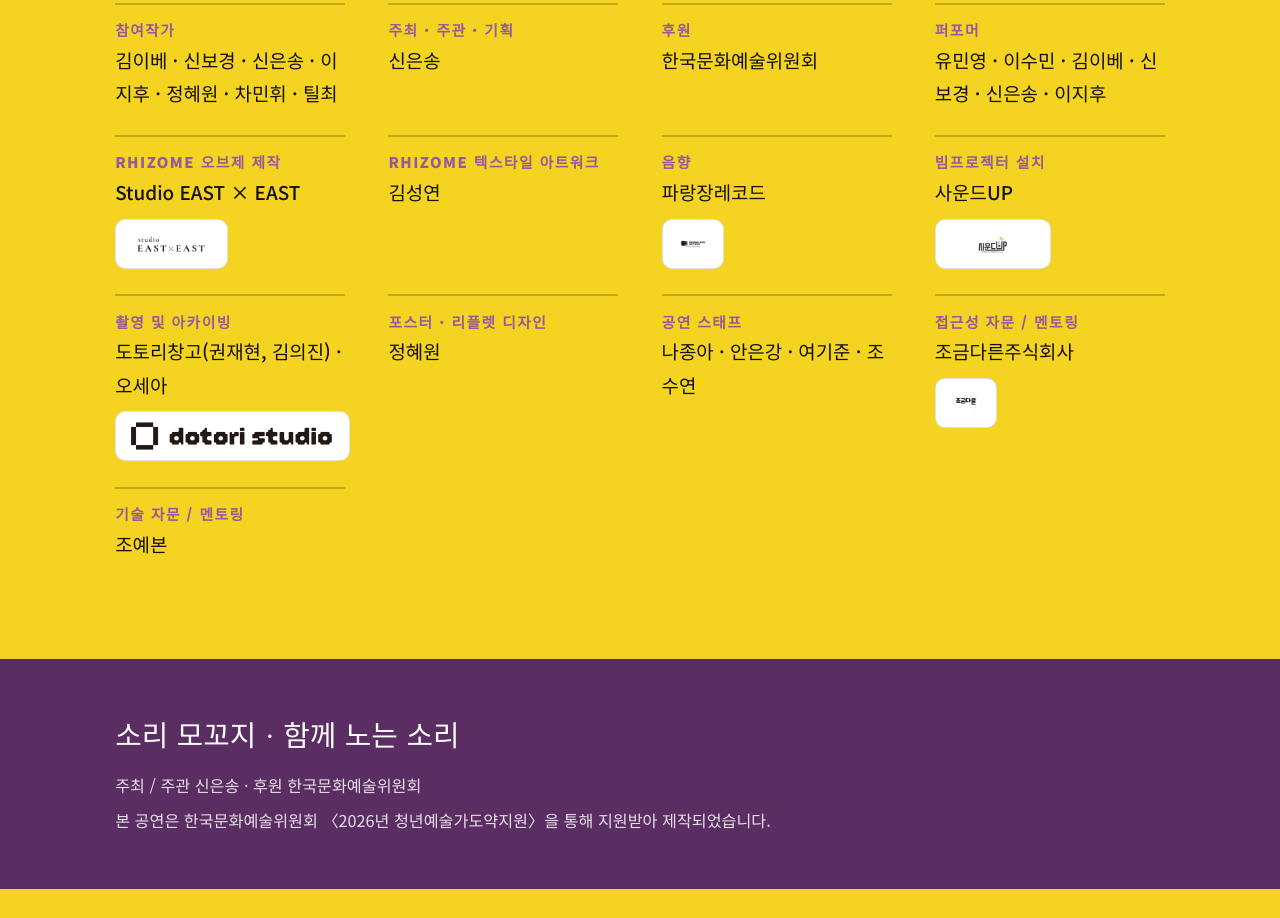
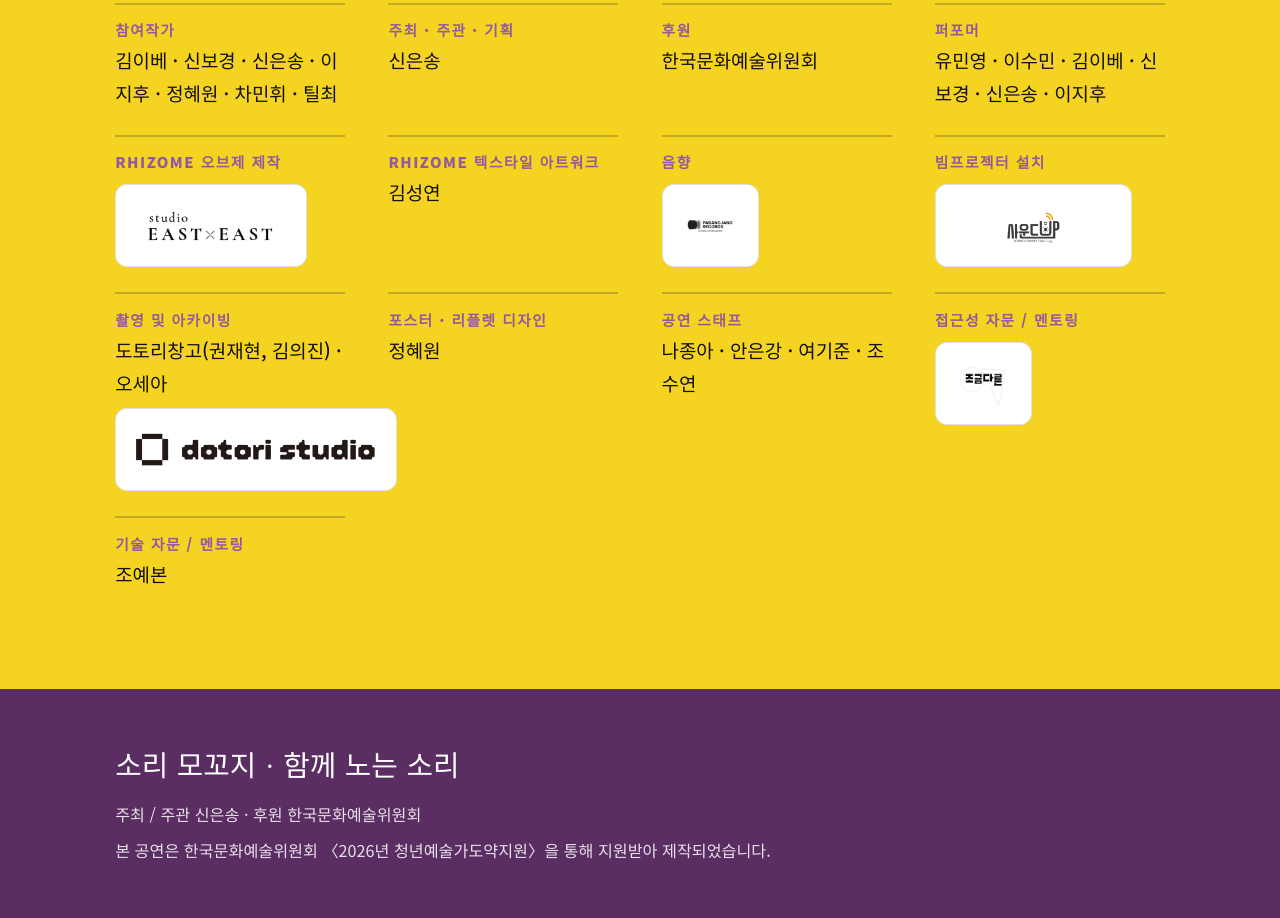
Before and after one commit to yang2zizon-collab/sorrimokoji, a plain HTML site: page index.html in a window 1280 px wide. Shown: the part 8315-9233 px from the top of the page. Before the commit the page ends 9204 px from the top, so only its background shows below. Drawn offline with Linux system fonts and the light colour scheme.

Commit message:
크레딧: 로고 크게(56px) + 로고 있는 업체는 업체명 제거(로고만)
- EAST×EAST·파랑장·사운드UP·조금다른: 이름 빼고 로고만 (alt에 사명 유지)
- 촬영(도토리창고·오세아 등)은 개인 크레딧 있어 이름 유지

Co-Authored-By: Claude Opus 4.8 <noreply@anthropic.com>

```diff
--- a/index.html
+++ b/index.html
@@ -171,8 +171,9 @@
   .credits .item{border-top:2px solid var(--rule);padding-top:.7rem;}
   .credits .item .role{font-weight:900;color:var(--accent);font-size:.82rem;letter-spacing:.1em;text-transform:uppercase;}
   .credits .item .name{font-weight:500;font-size:1.05rem;}
-  .credits .logo-chip{display:inline-flex;align-items:center;background:#fff;border:1px solid rgba(0,0,0,.12);border-radius:10px;padding:.5rem .85rem;margin-top:.6rem;}
-  .credits .logo-chip img{height:30px;width:auto;display:block;}
+  .credits .logo-chip{display:inline-flex;align-items:center;justify-content:center;background:#fff;border:1px solid rgba(0,0,0,.12);border-radius:12px;padding:.7rem 1.1rem;margin-top:.5rem;}
+  .credits .logo-chip img{height:56px;width:auto;max-width:240px;object-fit:contain;display:block;}
+  @media (max-width:480px){ .credits .logo-chip img{height:46px;} }
 
   /* ===== 페이지 메뉴 (내비게이션) ===== */
   .sitenav{
@@ -755,14 +756,14 @@
         <div class="item"><div class="role">주최 · 주관 · 기획</div><div class="name">신은송</div></div>
         <div class="item"><div class="role">후원</div><div class="name">한국문화예술위원회</div></div>
         <div class="item"><div class="role">퍼포머</div><div class="name">유민영 · 이수민 · 김이베 · 신보경 · 신은송 · 이지후</div></div>
-        <div class="item"><div class="role">Rhizome 오브제 제작</div><div class="name">Studio EAST × EAST</div><div class="logo-chip"><img src="img/eastxeast.png" alt="studio EAST×EAST 로고"></div></div>
+        <div class="item"><div class="role">Rhizome 오브제 제작</div><div class="logo-chip"><img src="img/eastxeast.png" alt="studio EAST×EAST 로고"></div></div>
         <div class="item"><div class="role">Rhizome 텍스타일 아트워크</div><div class="name">김성연</div></div>
-        <div class="item"><div class="role">음향</div><div class="name">파랑장레코드</div><div class="logo-chip"><img src="img/parangjang.png" alt="파랑장레코드 로고"></div></div>
-        <div class="item"><div class="role">빔프로젝터 설치</div><div class="name">사운드UP</div><div class="logo-chip"><img src="img/soundup.png" alt="사운드UP 로고"></div></div>
+        <div class="item"><div class="role">음향</div><div class="logo-chip"><img src="img/parangjang.png" alt="파랑장레코드 로고"></div></div>
+        <div class="item"><div class="role">빔프로젝터 설치</div><div class="logo-chip"><img src="img/soundup.png" alt="사운드UP 로고"></div></div>
         <div class="item"><div class="role">촬영 및 아카이빙</div><div class="name">도토리창고(권재현, 김의진) · 오세아</div><div class="logo-chip"><img src="img/dotori.png" alt="도토리 스튜디오 로고"></div></div>
         <div class="item"><div class="role">포스터 · 리플렛 디자인</div><div class="name">정혜원</div></div>
         <div class="item"><div class="role">공연 스태프</div><div class="name">나종아 · 안은강 · 여기준 · 조수연</div></div>
-        <div class="item"><div class="role">접근성 자문 / 멘토링</div><div class="name">조금다른주식회사</div><div class="logo-chip"><img src="img/jogeumdareun.jpg" alt="조금다른주식회사 로고"></div></div>
+        <div class="item"><div class="role">접근성 자문 / 멘토링</div><div class="logo-chip"><img src="img/jogeumdareun.jpg" alt="조금다른주식회사 로고"></div></div>
         <div class="item"><div class="role">기술 자문 / 멘토링</div><div class="name">조예본</div></div>
       </div>
     </div>
```
